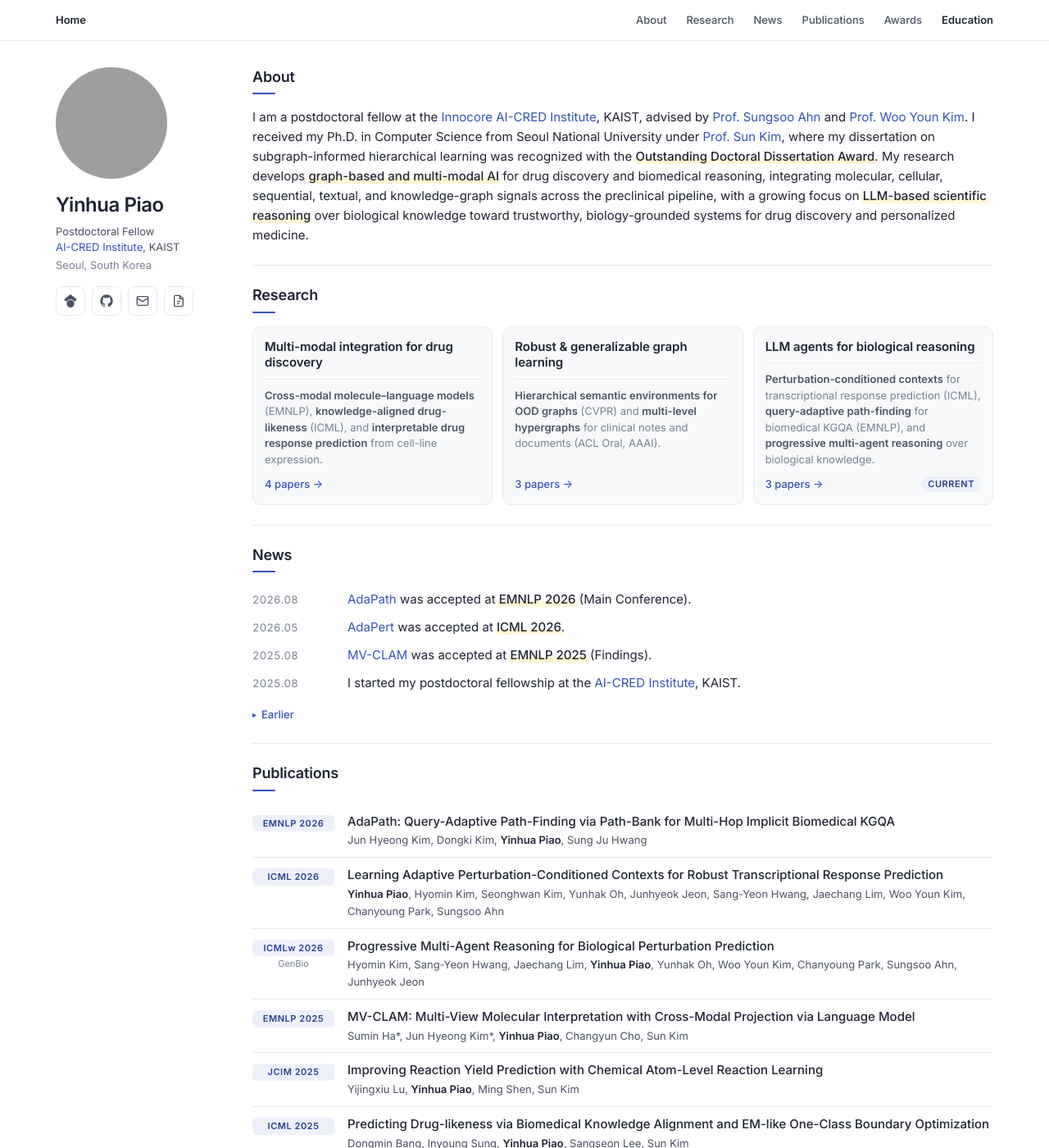
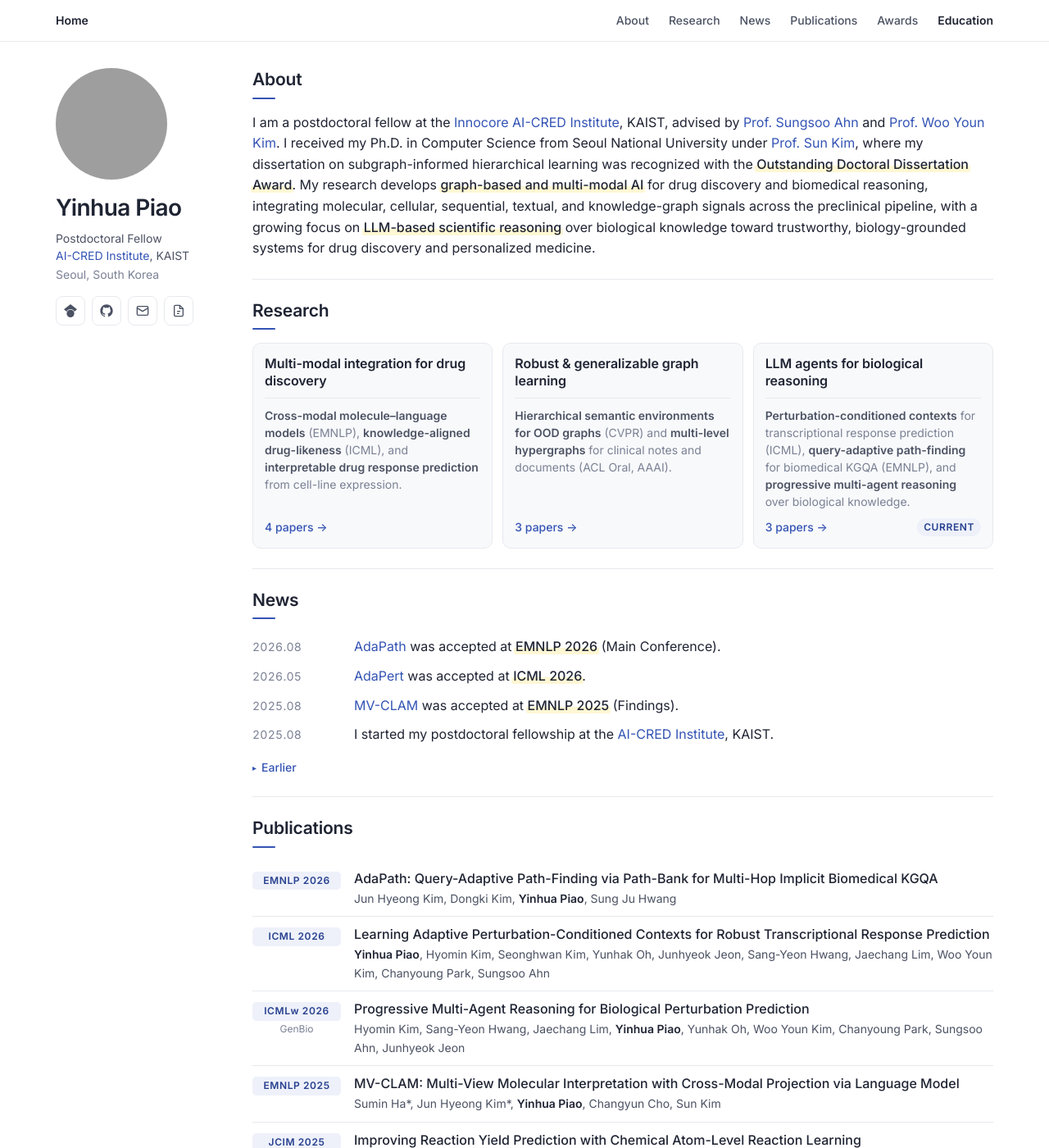
Before and after one commit to qkrdmsghk/qkrdmsghk.github.io, a Jekyll site: the page index.html, which Jekyll copies as it is, in a window 1280 px wide and 1400 px high. Shown: the whole window at 82% size. Built offline with Jekyll 4.4.1, drawn with Linux system fonts in a browser that asks for light colours; grey boxes are pictures that could not be loaded.

Commit message:
Increase type scale by one step
Co-Authored-By: Claude Fable 5.1 <noreply@anthropic.com>

```diff
--- a/index.html
+++ b/index.html
@@ -27,11 +27,11 @@
   --sans:"Inter",-apple-system,"Segoe UI",Roboto,Helvetica,Arial,sans-serif;
 
   /* type scale: six steps, each with one job */
-  --t-name:24px;   /* your name */
-  --t-h2:18px;     /* section headings */
-  --t-body:15px;   /* paragraphs, list items, titles */
-  --t-sm:13px;     /* authors, dates, nav, captions */
-  --t-xs:11px;     /* venue tags, badges */
+  --t-name:28px;   /* your name */
+  --t-h2:21px;     /* section headings */
+  --t-body:16px;   /* paragraphs, list items, titles */
+  --t-sm:14px;     /* authors, dates, nav, captions */
+  --t-xs:12px;     /* venue tags, badges */
 
   --lh-tight:1.3;
   --lh-body:1.6;
@@ -151,7 +151,7 @@ h2.sec::after{content:"";position:absolute;left:0;bottom:0;width:28px;height:2px
 }
 
 /* dated lists: news, awards, education */
-.dated li{display:grid;grid-template-columns:100px 1fr;gap:var(--s-2);padding:5px 0;align-items:start}
+.dated li{display:grid;grid-template-columns:108px 1fr;gap:var(--s-2);padding:5px 0;align-items:start}
 .dated .date{color:var(--muted);font-size:var(--t-sm);font-variant-numeric:tabular-nums;letter-spacing:.02em;padding-top:2px}
 .sub{display:block;color:var(--ink-2);font-size:var(--t-sm);line-height:1.5;margin-top:2px}
 details.more{margin-top:var(--s-1)}
@@ -169,7 +169,7 @@ details.more ul{margin-top:var(--s-1)}
 .proj{font-weight:500}
 
 /* publications */
-.pubs li{padding:10px 0;border-bottom:1px solid var(--line);display:grid;grid-template-columns:100px 1fr;gap:var(--s-2);align-items:start}
+.pubs li{padding:10px 0;border-bottom:1px solid var(--line);display:grid;grid-template-columns:108px 1fr;gap:var(--s-2);align-items:start}
 .pubs li .venue{width:100%;min-width:0;margin-top:3px}
 .vcol{display:flex;flex-direction:column;align-items:center;gap:2px}
 .vsub{font-size:var(--t-xs);color:var(--muted);line-height:1.4;text-align:center}
```
